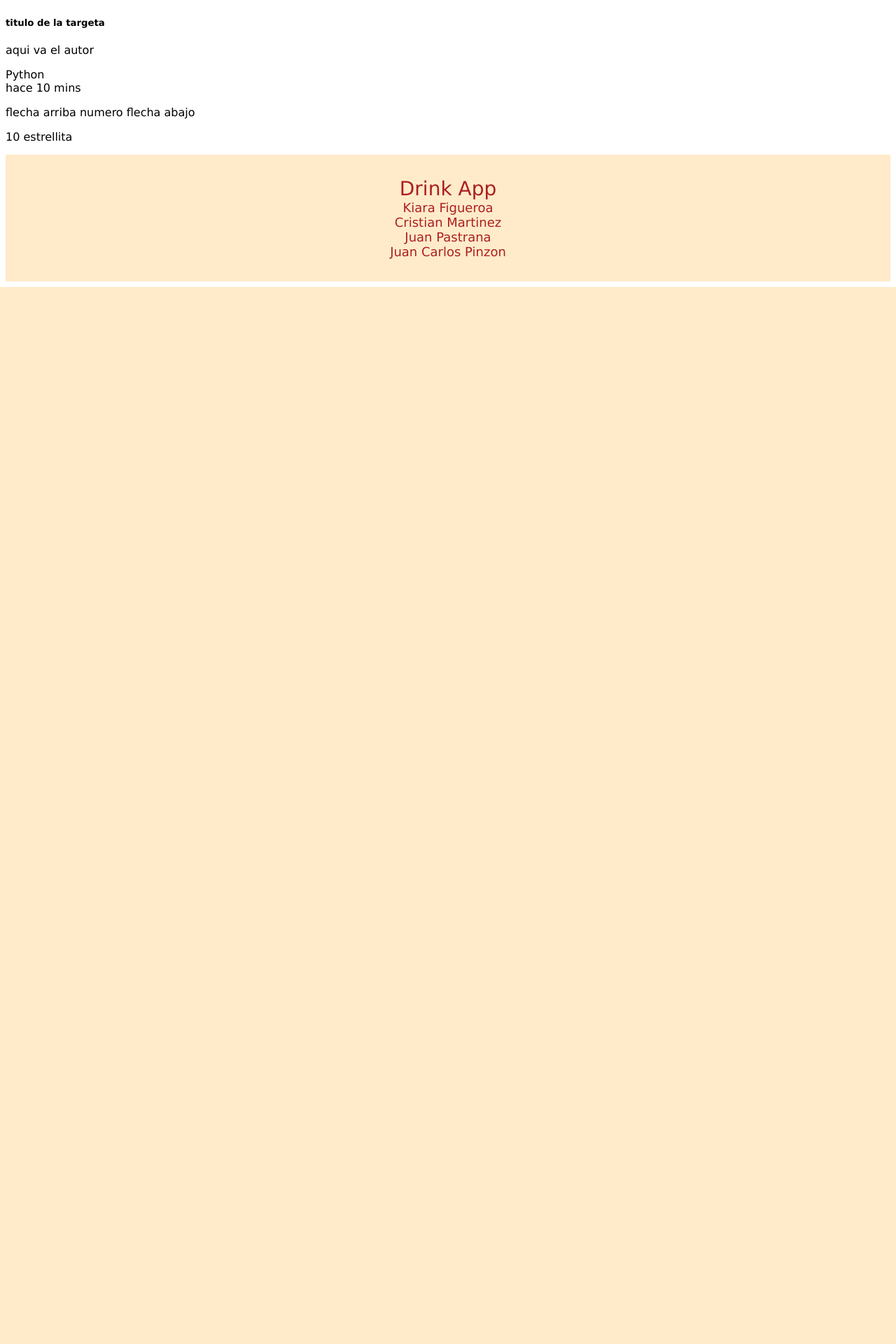
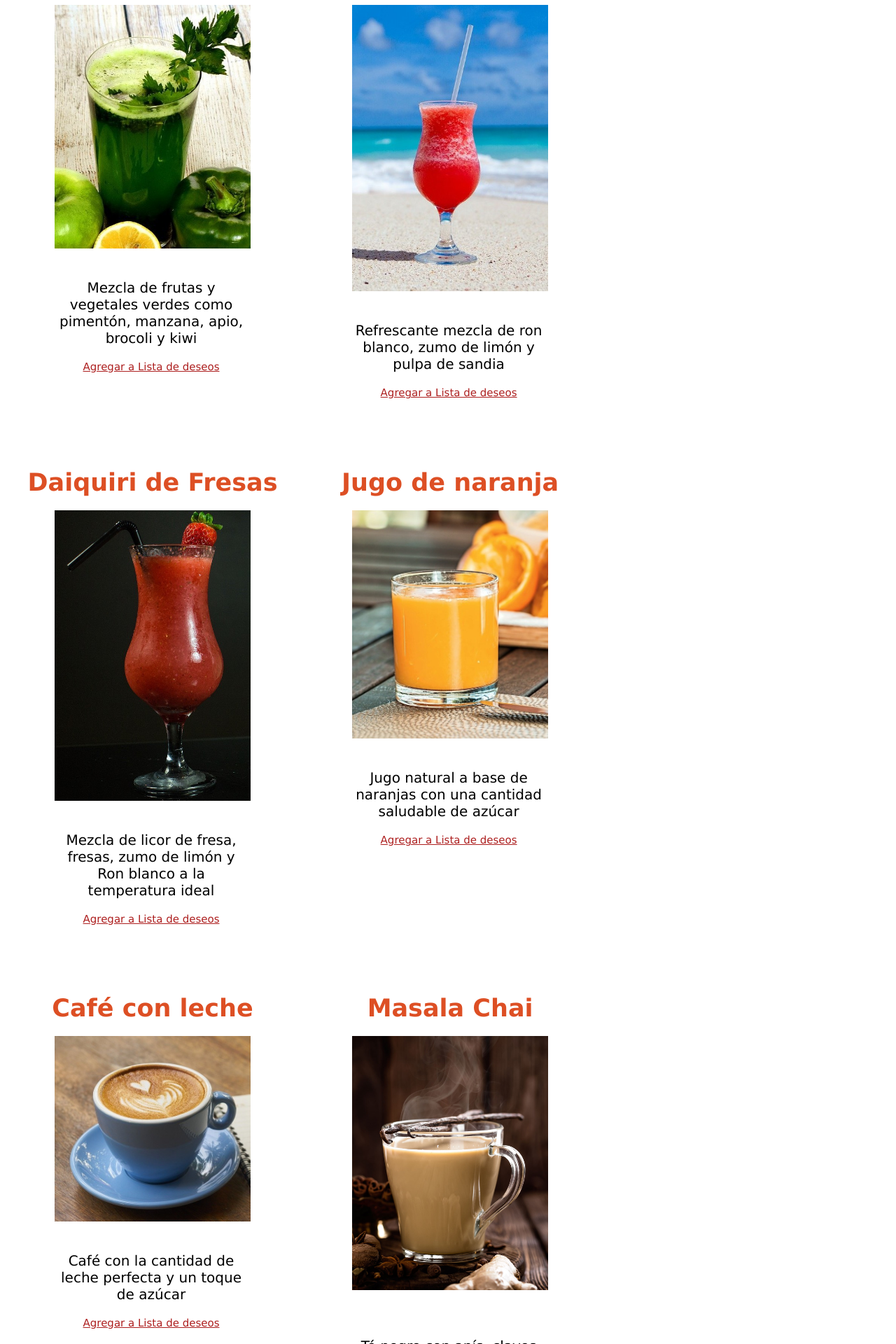
Before and after one commit to juanfelipeMTIC/ProyectoCiclo3, a Flask app: page /menu in a window 1280 px wide. Shown: the part 671-2591 px from the top of the page at 70% size. Before the commit the page ends 1081 px from the top, so only its background shows below. Run offline with Flask 2, Linux system fonts and the light colour scheme.

Commit message:
inicio y menu

```diff
--- a/app.py
+++ b/app.py
@@ -7,7 +7,7 @@ app.secret_key = 'mi_clave_secreta'
 
 @app.route('/')
 def inicio():
-    return render_template('base.html')
+    return render_template('inicio.html')
 
 @app.route('/login',methods=['GET', 'POST'])
 def login():
--- a/static/css/body.css
+++ b/static/css/body.css
@@ -1,8 +1,6 @@
 body{
     font-family: 'Lucida Sans', 'Lucida Sans Regular', 'Lucida Grande', 'Lucida Sans Unicode', Geneva, Verdana, sans-serif;
 }
-
-
 
 form {
     width: 350px;
--- /dev/null
+++ b/static/css/inicio.css
@@ -0,0 +1,61 @@
+h1 {
+    font-family: 'Lucida Sans', 'Lucida Sans Regular', 'Lucida Grande', 'Lucida Sans Unicode', Geneva, Verdana, sans-serif;
+    text-align: center;
+    color: rgb(173, 31, 31);
+    font-size: 25px;
+}
+
+body{
+    font-family: 'Lucida Sans', 'Lucida Sans Regular', 'Lucida Grande', 'Lucida Sans Unicode', Geneva, Verdana, sans-serif;
+}
+
+section form div h3 {
+    font-size: 60px;
+    color: #dd4f24;
+    text-align: center;
+}
+section form div p {
+    font-size: 30px;
+    text-align: center;
+}
+section form div img {
+    margin-left: 30px;
+    margin-bottom: 20px;
+}
+
+section form .contenido h3 {
+    font-size: 60px;
+    color: #dd4f24;
+    text-align: center;
+}
+section form .contenido .producto article{
+    display: inline-table;
+    width: 280px;
+}
+section form .contenido .producto img{
+    margin-top: 0px;
+    margin-left: 70px;
+    margin-right: 70px;
+    width: 280px;
+}
+section form .contenido .producto h5{
+    font-size: 35px;
+    color: #dd4f24;
+    text-align: center;
+    margin-bottom: 20px;
+}
+section form .contenido .producto p{
+    font-size: 20px;
+    text-align: center;
+    width: 280px;
+    margin-left: 68px;
+    margin-bottom: 40px;
+}
+section form .contenido .producto p span {
+    color: rgb(173, 31, 31);
+    text-decoration-line: underline;
+    text-align: center;
+    display: grid;
+    font-size: 15px;
+    margin-top: 20px;
+}
--- /dev/null
+++ b/static/js/menu.js
@@ -0,0 +1,11 @@
+btn_deseo=document.querySelector('.producto article p span')
+
+btn_deseo.addEventListener('click', () =>{
+    window.location.href='/registro'
+})
+
+function agregar_deseo(){
+    input_usuario = document.getElementById('usuario')
+    input_correo = document.getElementById('correo')
+    input_contrasena = document.getElementById('contrasena')
+    input_confirmar_contrasena = document.getElementById('confirmar_contasena')
--- a/templates/base.html
+++ b/templates/base.html
@@ -32,6 +32,7 @@
             </div>
         </div>
     </header>
+
     {% block contenido %}
     {% endblock %}
     <footer><!--pie de pagina-->
--- a/templates/menu.html
+++ b/templates/menu.html
@@ -5,37 +5,65 @@
 {% endblock %}
 
 {% block contenido %}
+<link rel="stylesheet" href="static/css/inicio.css">
 <section><!--contenido de la pagina web-->
     <form action="/menu" method="post">
-        <article>
-            <div class="contenido">
-                <div class="imagen">
-                    <img src="assets/images.png" alt="">
-                </div>
-                <div>
-                    <div class="titulo-autor">
-                        <h5>titulo de la targeta</h5><!--h5 marca los titulos-->
-                        <p>aqui va el <span>autor</span></p>
-                    </div>
-                    <div>
-                        <div class="tag">
-                            Python
-                        </div>
-                        <div class="tiempo">
-                            hace 10 mins
-                        </div>
-                    </div>
-                </div>
+        <div class="contenido">
+            <h3>Nuestros productos</h3>
+            <div class="producto">
+                <article>
+                    <h5>Batido verde </h5>
+                    <img src="static/img/verde.jpg" alt="">
+                    <p>
+                    Mezcla de frutas y vegetales verdes como pimentón, manzana, apio, brocoli y kiwi
+                    <span style="cursor: pointer">Agregar a Lista de deseos </span>
+                    </p>
+                </article>
+                <article>
+                    <h5>Daiquiri de sandia </h5>
+                    <img src="static/img/sandia.jpg" alt="">
+                    <p>
+                    Refrescante mezcla de ron blanco, zumo de limón y pulpa de sandia
+                    <span style="cursor: pointer">Agregar a Lista de deseos </span>
+                    </p>
+                </article>
+                <article>
+                    <h5>Daiquiri de Fresas </h5>
+                    <img src="static/img/coctel2.jpg" alt="">
+                    <p>
+                    Mezcla de licor de fresa, fresas, zumo de limón y Ron blanco a la temperatura ideal
+                    <span style="cursor: pointer">Agregar a Lista de deseos </span>
+                    </p>
+                </article>
+                <article>
+                    <h5>Jugo de naranja </h5>
+                    <img src="static/img/naranja.jpg" alt="">
+                    <p>
+                    Jugo natural a base de naranjas con una cantidad saludable de azúcar
+                    <span style="cursor: pointer">Agregar a Lista de deseos </span>
+                    </p>
+                </article>
+                <article>
+                    <h5>Café con leche </h5>
+                    <img src="static/img/cafe.jpg" alt="">
+                    <p>
+                    Café con la cantidad de leche perfecta y un toque de azúcar
+                    <span style="cursor: pointer">Agregar a Lista de deseos </span>
+                    </p>
+                </article>
+                <article>
+                    <h5>Masala Chai </h5>
+                    <img src="static/img/te.jpg" alt="">
+                    <p><br>
+                    Té negro con anís, clavos de olor, cardamomo, jengibre, pimienta y canela
+                    <span style="cursor: pointer">Agregar a Lista de deseos </span>
+                    </p>
+                </article>
             </div>
-            <div class="estadisticas">
-                <div class="contador">
-                    <p><span>flecha arriba</span> numero <span>flecha abajo</span></p>
-                </div>
-                <div class="iconos">
-                    <p>10 <span>estrellita</span></p>
-                </div>
-            </div>
-        </article> <!--article, articulo puntual que se muestra al usuario-->
+        <div>
     </form>
 </section>
 {% endblock %}
+{% block scripts %}
+<script src="{{ url_for('static', filename='js/menu.js' ) }}"></script>
+{% endblock %}
```
Also changed, not shown: templates/inicio.html (added, +20 -0 lines), static/img/avatar.png (added), static/img/cafe.jpg (added), static/img/coctel2.jpg (added), static/img/inicio.jpg (added), static/img/naranja.jpg (added), static/img/sandia.jpg (added), static/img/te.jpg (added), static/img/verde.jpg (added).
